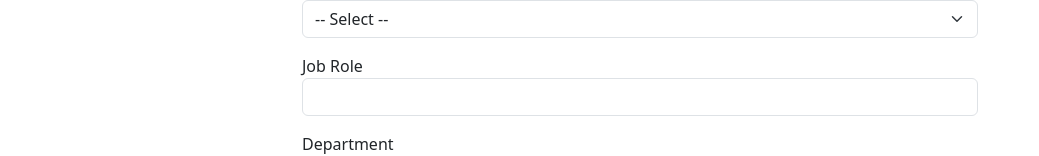
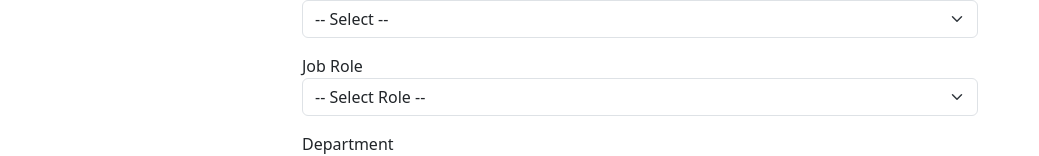
Before and after one commit to isaac-alexander/AdminTask, an Angular app: page /create-profile in a window 1280 px wide. Shown: the part 282-438 px from the top of the page, without its empty margins (0-1039 px from the left). Built offline with nearby package versions, Linux system fonts and the light colour scheme.

Commit message:
src/app/pages/create-profile/create-profile.html

```diff
--- a/src/app/pages/create-profile/create-profile.html
+++ b/src/app/pages/create-profile/create-profile.html
@@ -29,7 +29,11 @@
 
         <div class="mb-3">
             <label>Job Role</label>
-            <input [(ngModel)]="profile.job_role" name="job_role" class="form-control" required />
+            <select [(ngModel)]="profile.job_role" name="job_role" class="form-select" required>
+                <option value="">-- Select Role --</option>
+                <option value="admin">Admin</option>
+                <option value="employee">Employee</option>
+            </select>
         </div>
 
         <div class="mb-3">
```
